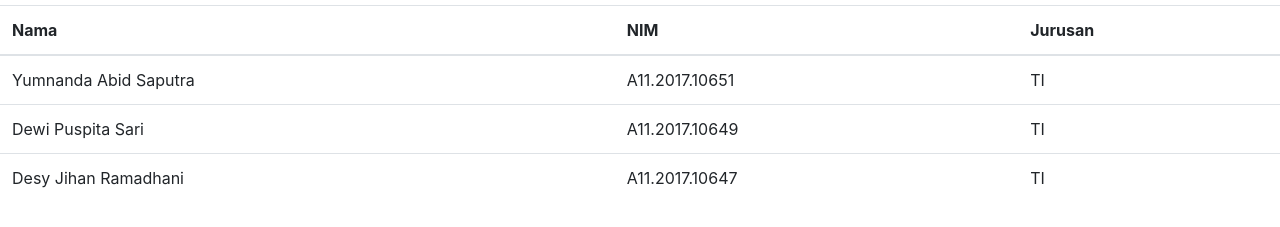
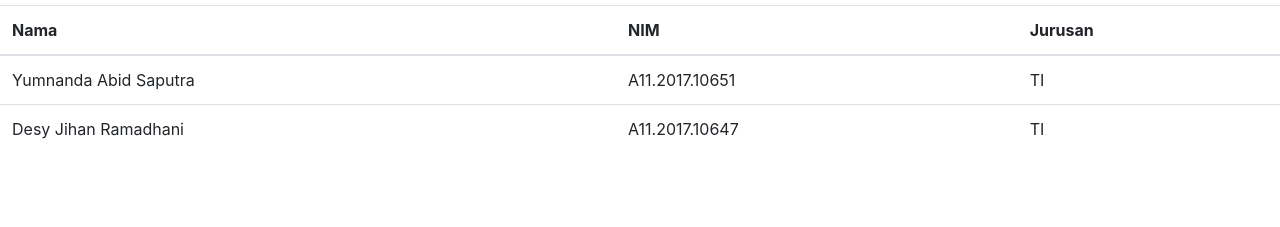
Before and after one commit to dewidepus/belajar-git, a plain HTML site: page index.html in a window 1280 px wide. Shown: the part 51-278 px from the top of the page. Drawn offline with nearby package versions, Linux system fonts and the light colour scheme.

Commit message:
Revert "nambah gan"

```diff
--- a/index.html
+++ b/index.html
@@ -25,11 +25,6 @@
             <td>TI</td>
           </tr>
           <tr>
-            <td>Dewi Puspita Sari</td>
-            <td>A11.2017.10649</td>
-            <td>TI</td>
-          </tr>
-          <tr>
             <td>Desy Jihan Ramadhani</td>
             <td>A11.2017.10647</td>
             <td>TI</td>
```
